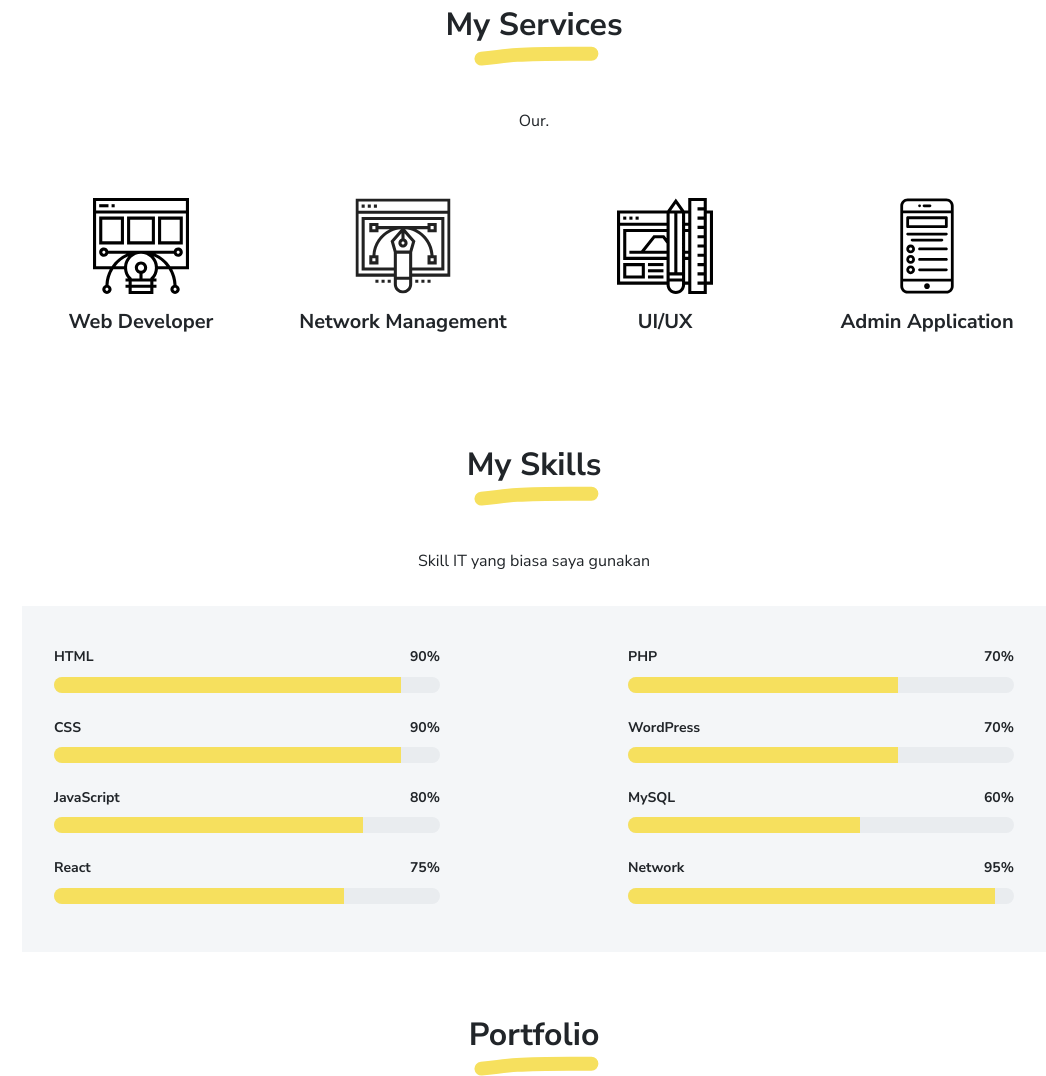
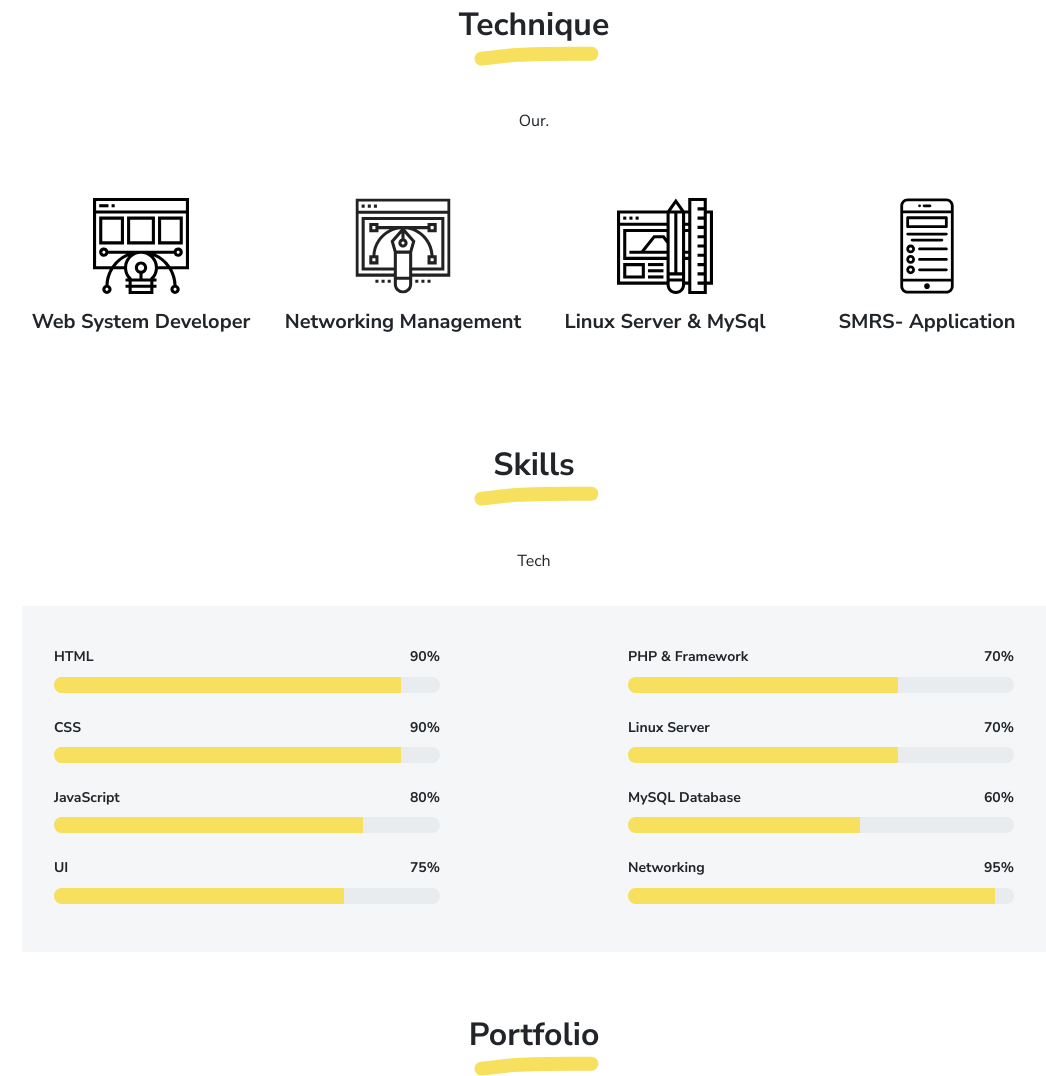
Before and after one commit to yayatrhyna/profile, a plain HTML site: page index.html in a window 1280 px wide. Shown: the part 1512-2588 px from the top of the page, without its empty margins (106-1152 px from the left). Drawn offline with Linux system fonts and the light colour scheme.

Commit message:
Update index.html

```diff
--- a/index.html
+++ b/index.html
@@ -127,23 +127,23 @@
 <div class="section px-3 px-lg-4 pt-5" id="services">
   <div class="container-narrow">
     <div class="text-center mb-5">
-      <h2 class="marker marker-center">My Services</h2>
+      <h2 class="marker marker-center">Technique</h2>
     </div>
     <div class="text-center">
       <p class="mx-auto mb-3" style="max-width:600px">Our.</p>
     </div>
     <div class="row py-3">
       <div class="col-md-3 text-center" data-aos="fade-up" data-aos-delay="100"><img class="mb-2" src="images/services/web-design.svg" width="96" height="96" alt="web design"/>
-        <div class="h5">Web Developer</div>
+        <div class="h5">Web System Developer</div>
       </div>
       <div class="col-md-3 text-center" data-aos="fade-up" data-aos-delay="200"><img class="mb-2" src="images/services/graphic-design.svg" width="96" height="96" alt="graphic design"/>
-        <div class="h5">Network Management</div>
+        <div class="h5">Networking Management</div>
       </div>
       <div class="col-md-3 text-center" data-aos="fade-up" data-aos-delay="300"><img class="mb-2" src="images/services/ui-ux.svg" width="96" height="96" alt="ui-ux"/>
-        <div class="h5">UI/UX</div>
+        <div class="h5">Linux Server & MySql </div>
       </div>
       <div class="col-md-3 text-center" data-aos="fade-up" data-aos-delay="400"><img class="mb-2" src="images/services/app-development.svg" width="96" height="96" alt="app development"/>
-        <div class="h5">Admin Application</div>
+        <div class="h5">SMRS- Application</div>
       </div>
     </div>
   </div>
@@ -151,10 +151,10 @@
 <div class="section px-3 px-lg-4 pt-5" id="skills">
   <div class="container-narrow">
     <div class="text-center mb-5">
-      <h2 class="marker marker-center">My Skills</h2>
+      <h2 class="marker marker-center">Skills</h2>
     </div>
     <div class="text-center">
-      <p class="mx-auto mb-3" style="max-width:600px">Skill IT yang biasa saya gunakan</p>
+      <p class="mx-auto mb-3" style="max-width:600px">Tech</p>
     </div>
     <div class="bg-light p-3">
       <div class="row">
@@ -178,7 +178,7 @@
             </div>
           </div>
           <div class="py-1">
-            <div class="d-flex text-small fw-bolder"><span class="me-auto">React</span><span>75%</span></div>
+            <div class="d-flex text-small fw-bolder"><span class="me-auto">UI</span><span>75%</span></div>
             <div class="progress my-1">
               <div class="progress-bar bg-primary" role="progressbar" data-aos="zoom-in-right" data-aos-delay="300" data-aos-anchor=".skills-section" style="width: 75%" aria-valuenow="75" aria-valuemin="0" aria-valuemax="100"></div>
             </div>
@@ -186,25 +186,25 @@
         </div>
         <div class="col-md-5 offset-md-2">
           <div class="py-1">
-            <div class="d-flex text-small fw-bolder"><span class="me-auto">PHP</span><span>70%</span></div>
+            <div class="d-flex text-small fw-bolder"><span class="me-auto">PHP & Framework</span><span>70%</span></div>
             <div class="progress my-1">
               <div class="progress-bar bg-primary" role="progressbar" data-aos="zoom-in-right" data-aos-delay="400" data-aos-anchor=".skills-section" style="width: 70%" aria-valuenow="70" aria-valuemin="0" aria-valuemax="100"></div>
             </div>
           </div>
           <div class="py-1">
-            <div class="d-flex text-small fw-bolder"><span class="me-auto">WordPress</span><span>70%</span></div>
+            <div class="d-flex text-small fw-bolder"><span class="me-auto">Linux Server</span><span>70%</span></div>
             <div class="progress my-1">
               <div class="progress-bar bg-primary" role="progressbar" data-aos="zoom-in-right" data-aos-delay="500" data-aos-anchor=".skills-section" style="width: 70%" aria-valuenow="70" aria-valuemin="0" aria-valuemax="100"></div>
             </div>
           </div>
           <div class="py-1">
-            <div class="d-flex text-small fw-bolder"><span class="me-auto">MySQL</span><span>60%</span></div>
+            <div class="d-flex text-small fw-bolder"><span class="me-auto">MySQL Database</span><span>60%</span></div>
             <div class="progress my-1">
               <div class="progress-bar bg-primary" role="progressbar" data-aos="zoom-in-right" data-aos-delay="600" data-aos-anchor=".skills-section" style="width: 60%" aria-valuenow="60" aria-valuemin="0" aria-valuemax="100"></div>
             </div>
           </div>
           <div class="py-1">
-            <div class="d-flex text-small fw-bolder"><span class="me-auto">Network</span><span>95%</span></div>
+            <div class="d-flex text-small fw-bolder"><span class="me-auto">Networking</span><span>95%</span></div>
             <div class="progress my-1">
               <div class="progress-bar bg-primary" role="progressbar" data-aos="zoom-in-right" data-aos-delay="600" data-aos-anchor=".skills-section" style="width: 95%" aria-valuenow="95" aria-valuemin="0" aria-valuemax="100"></div>
             </div>
```
